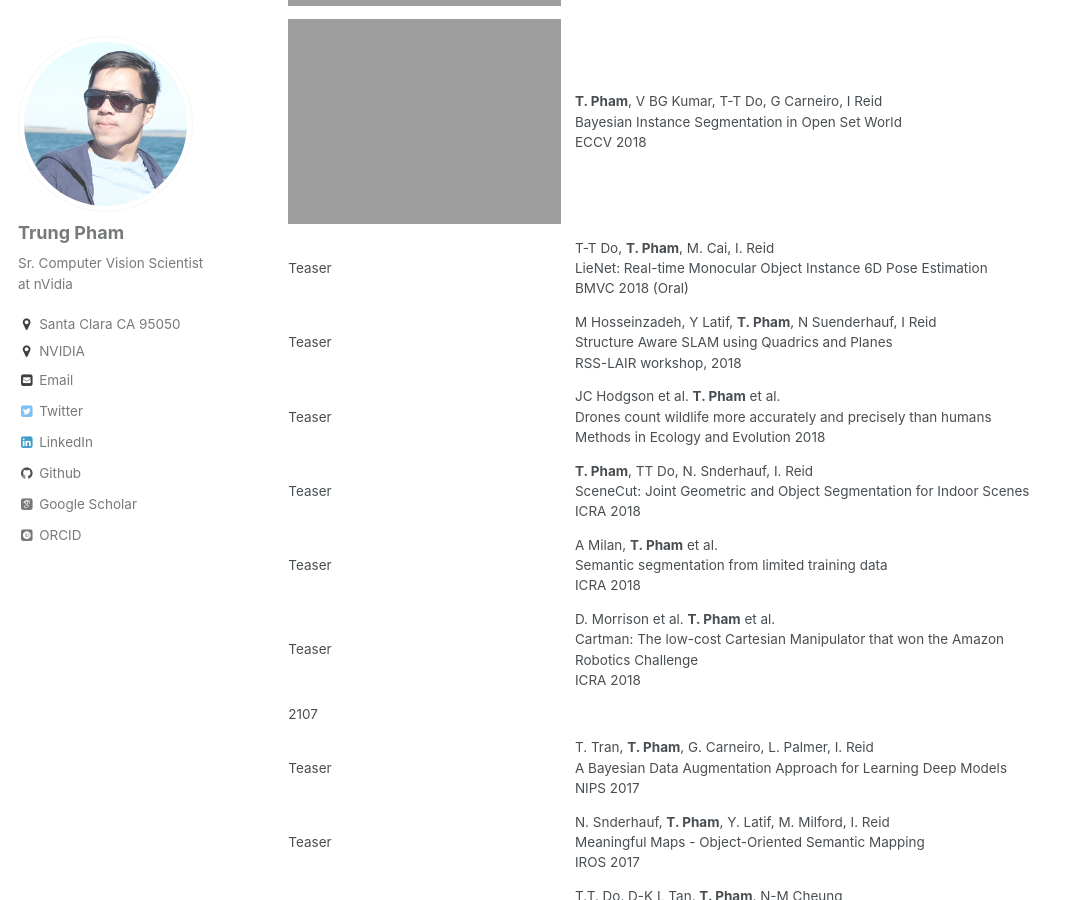
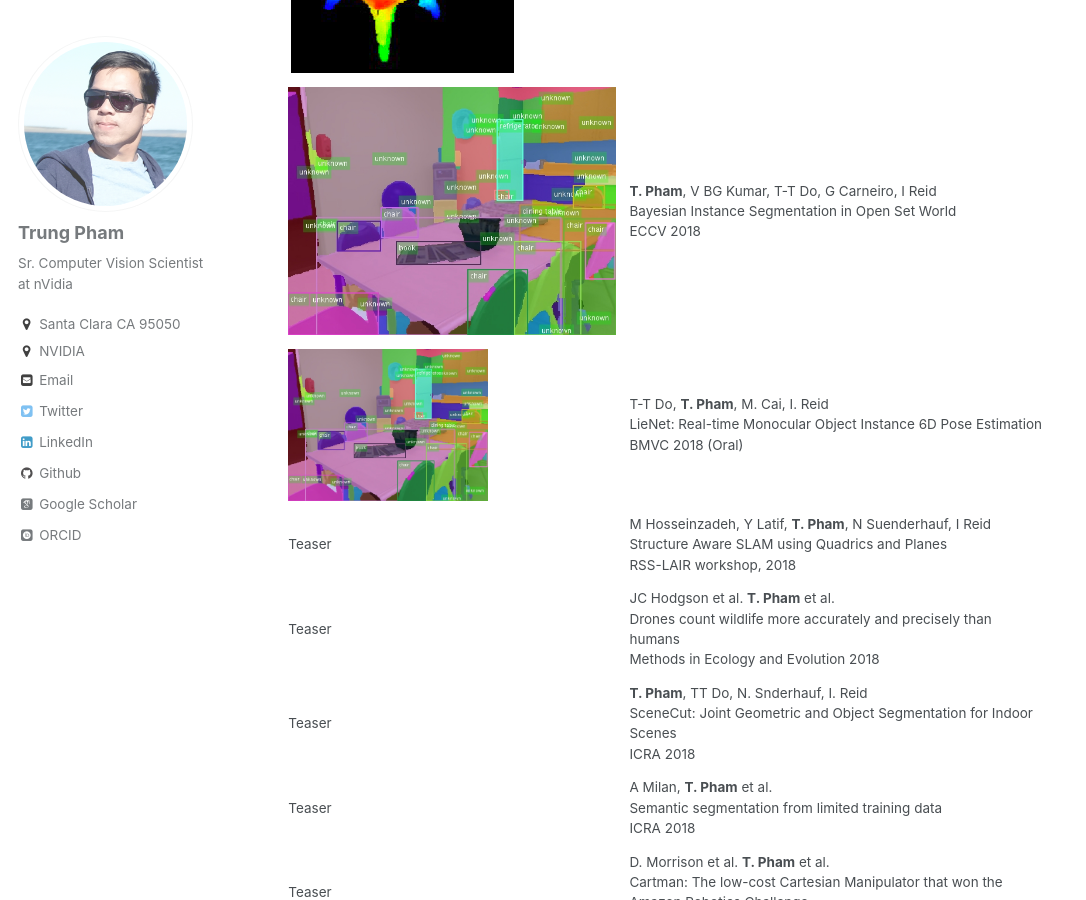
Before and after one commit to trungtpham/trungtpham.github.io, a Jekyll site: the page built from _pages/publications.md, in a window 1280 px wide and 900 px high, scrolled down 477 px. Shown: the whole window, without its empty margins (0-1086 px from the left). Built offline with Jekyll 4.4.1, drawn with Linux system fonts in a browser that asks for light colours; some web fonts are replaced.

Commit message:
Update publications.md

```diff
--- a/_pages/publications.md
+++ b/_pages/publications.md
@@ -16,9 +16,9 @@
 
 |  2018 |   |
 |---|---|
-|![](../images/3D_deep_reconstruction.png =250x)| K. Li, **T. Pham**, H. Zhan, I. Reid <br> Efficient Dense Point Cloud Object Reconstruction using Deformation Vector Fields <br>ECCV 2018|
-|![](../images/openset_instance.jpg =250x)| **T. Pham**, V BG Kumar, T-T Do, G Carneiro, I Reid <br> Bayesian Instance Segmentation in Open Set World <br> ECCV 2018|
-|Teaser |T-T Do, **T. Pham**, M. Cai, I. Reid  <br> LieNet: Real-time Monocular Object Instance 6D Pose Estimation <br> BMVC 2018 (Oral) |
+|![](../images/3D_deep_reconstruction.png)| K. Li, **T. Pham**, H. Zhan, I. Reid <br> Efficient Dense Point Cloud Object Reconstruction using Deformation Vector Fields <br>ECCV 2018|
+|![](../images/openset_instance.jpg)| **T. Pham**, V BG Kumar, T-T Do, G Carneiro, I Reid <br> Bayesian Instance Segmentation in Open Set World <br> ECCV 2018|
+|<img src="../images/openset_instance.jpg" alt="drawing" width="200px"/> |T-T Do, **T. Pham**, M. Cai, I. Reid  <br> LieNet: Real-time Monocular Object Instance 6D Pose Estimation <br> BMVC 2018 (Oral) |
 |Teaser|M Hosseinzadeh, Y Latif, **T. Pham**, N Suenderhauf, I Reid <br> Structure Aware SLAM using Quadrics and Planes  <br> RSS-LAIR workshop, 2018|
 |Teaser|JC Hodgson et al. **T. Pham** et al.  <br> Drones count wildlife more accurately and precisely than humans  <br> Methods in Ecology and Evolution 2018|
 |Teaser|**T. Pham**, TT Do, N. Snderhauf, I. Reid<br>SceneCut: Joint Geometric and Object Segmentation for Indoor Scenes<br>ICRA 2018|
```
